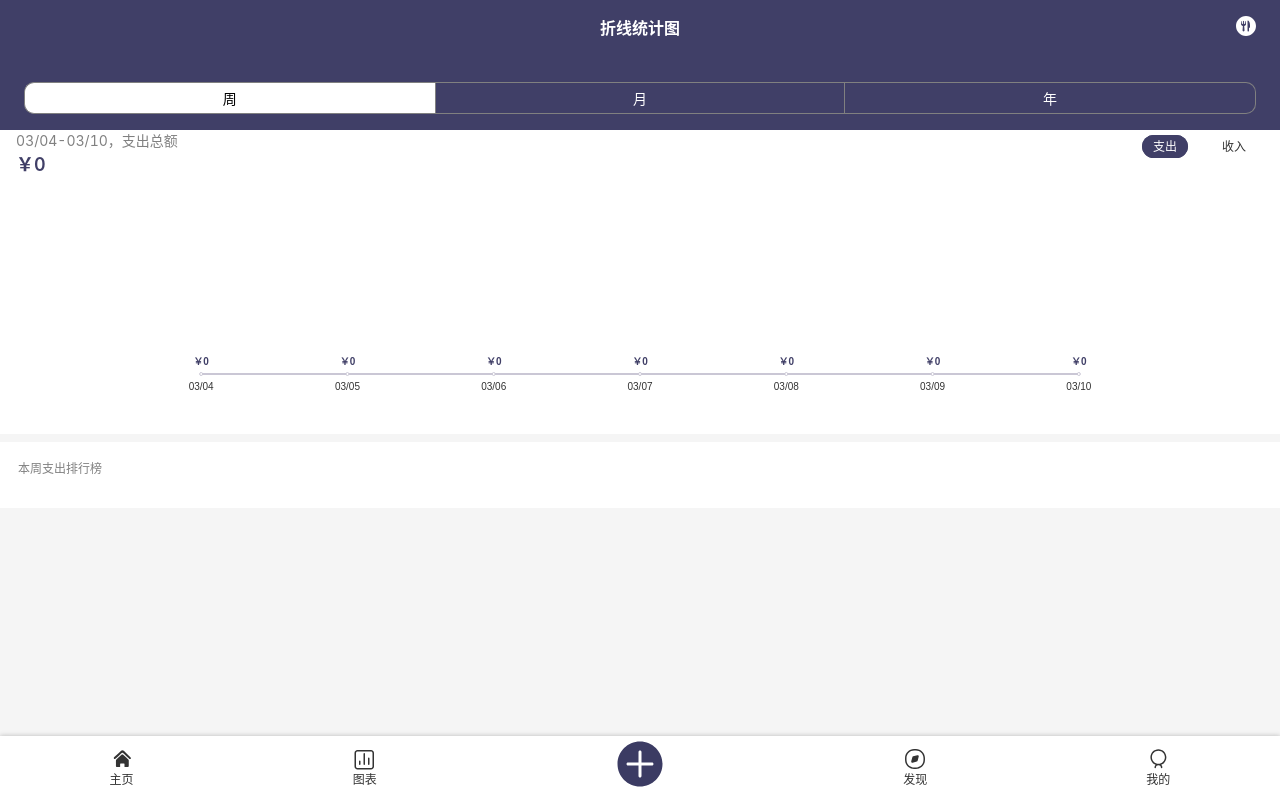
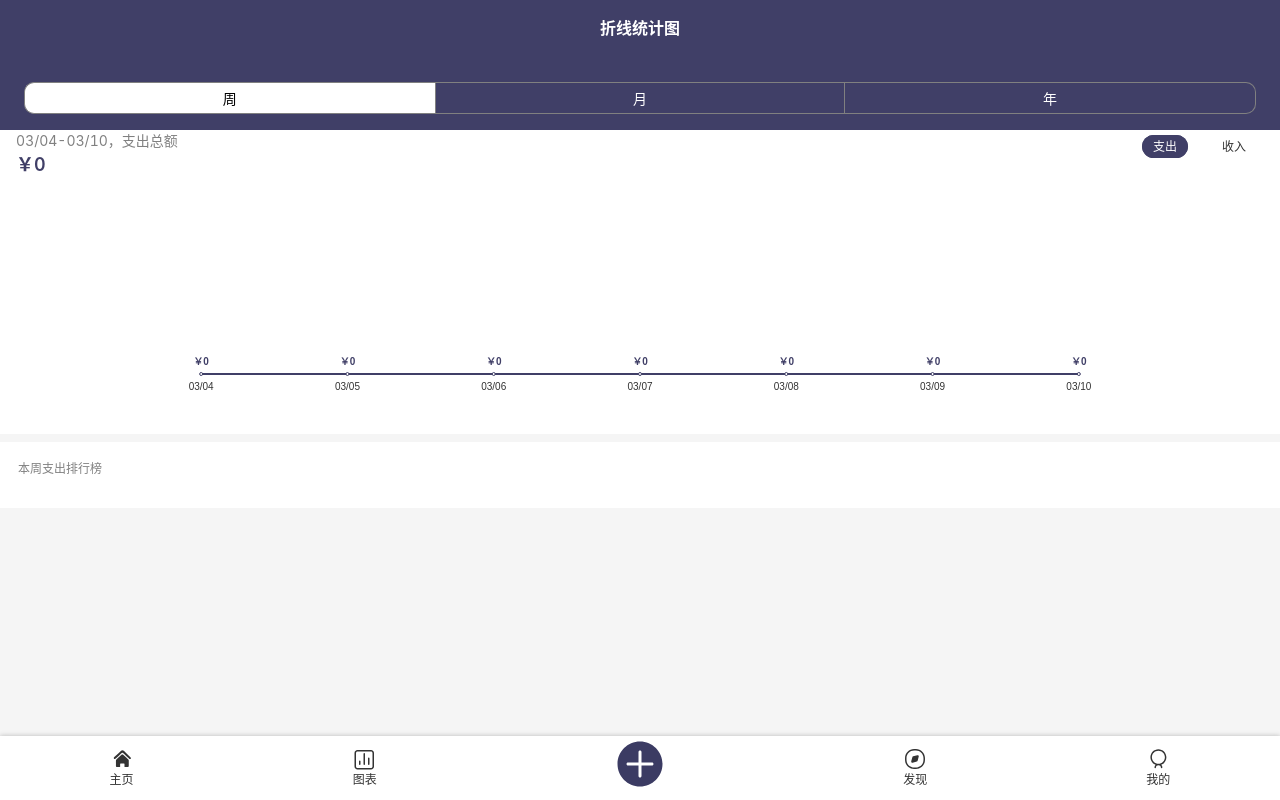
Before and after one commit to mudi24/no-money, a Vue app: page /#/chart in a window 1280 px wide. Built offline with nearby package versions, Linux system fonts and the light colour scheme.

Commit message:
优化Chart样式

```diff
--- a/src/components/ChartHeader.vue
+++ b/src/components/ChartHeader.vue
@@ -2,9 +2,6 @@
   <div class="ChartHeader">
     <div class="title">
       <p>{{ title }}</p>
-      <span class="icon-wrapper">
-        <Icon name="food"></Icon>
-      </span>
     </div>
     <div class="tabs-wrapper">
       <ul class="tabs">
@@ -60,16 +57,6 @@ export default class Tabs extends Vue {
     font-size: 16px;
     font-weight: 600;
     padding: 16px;
-    position: relative;
-    .icon-wrapper {
-      margin-right: 24px;
-      position: absolute;
-      right: 0;
-      .icon {
-        width: 20px;
-        height: 20px;
-      }
-    }
   }
   .tabs-wrapper {
     padding: 10px 0 16px 0;
--- a/src/components/Echarts.vue
+++ b/src/components/Echarts.vue
@@ -42,24 +42,34 @@ export default class Echarts extends Vue {
         ],
         series: [
           {
-            name: "访问来源",
             type: "pie",
             center: ["50%", "50%"],
             radius: ["30%", "60%"],
             label: {
               formatter: "{b}: {d}%"
             },
-            color: [
+            color:
+              this.type === "支出"
+                ? [
                     "#a7e566",
                     "#85a4ff",
                     "#64d4ea",
                     "#c2a0ff",
                     "#ffd1ad",
-              "#ffecb8"
+                    "#ffecb8",
+                    "#ffb669",
+                    "#ff7b7c"
+                  ]
+                : [
+                    "#ffb669",
+                    "#ff7b7c",
+                    "88ebc7",
+                    "#ffedbf",
+                    "#c0ddff",
+                    "#85a4ff",
+                    "#64d4ea"
                   ],
-            data: this.chartOption.map(i => {
-              return { name: i.name, value: this.beautifyAccount(i.value) };
-            })
+            data: this.chartOption
           }
         ]
       };
@@ -104,11 +114,11 @@ export default class Echarts extends Vue {
               textStyle: {
                 fontSize: 10,
                 fontWeight: "bolder",
-                color: "#403f67"
+                color: this.type === "支出" ? "#403f67" : "#29c98d"
               }
             },
             itemStyle: {
-              color: "#cac7d5"
+              color: this.type === "支出" ? "#403f67" : "#29c98d"
             },
             lineStyle: {
               width: 2
--- a/src/views/Chart.vue
+++ b/src/views/Chart.vue
@@ -9,7 +9,11 @@
         <div class="chart-title">
           <div class="chart-title-left">
             <span class="info">{{ currentMonth }}，{{ typeText }}总额</span>
-            <span class="amount">￥{{ totalAmount }}</span>
+            <span
+              class="amount"
+              :class="{ [type === '-' ? 'exponse' : 'income']: true }"
+              >￥{{ totalAmount }}</span
+            >
           </div>
           <div class="chart-title-right">
             <span class="exponse" :class="liClass('-')" @click="changeType('-')"
@@ -127,7 +131,12 @@ main {
       .amount {
         font-size: 18px;
         font-weight: 600;
-        color: #403f67;
+        &.exponse {
+          color: #403f67;
+        }
+        &.income {
+          color: #29c98d;
+        }
       }
     }
     .chart-title-right {
```
Lines whose indentation alone changed are shown as unchanged.
